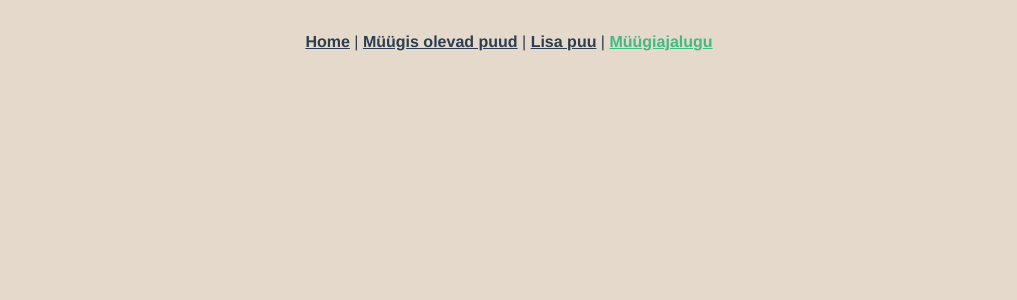
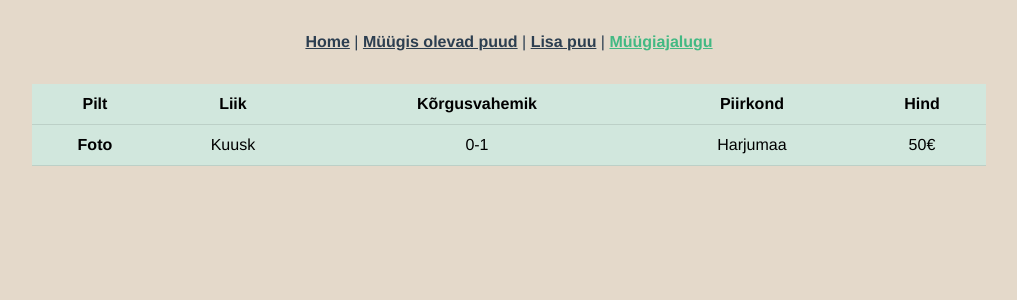
Before and after one commit to raili-git/front_vali_kuusk, a Vue app: page /#/history in a window 1280 px wide. Shown: the top 300 px of the page, without its empty margins (131-1148 px from the left). Built offline with nearby package versions, Linux system fonts and the light colour scheme.

Commit message:
HistoryView

```diff
--- a/src/views/HistoryView.vue
+++ b/src/views/HistoryView.vue
@@ -1,4 +1,29 @@
 <template>
+  <div class="row justify-content-center">
+  <div class="col col-lg-9 ">
+    <table class="table table-hover table-success">
+      <thead>
+      <tr>
+        <th scope="col">Pilt</th>
+        <th scope="col">Liik</th>
+        <th scope="col">Kõrgusvahemik</th>
+        <th scope="col">Piirkond</th>
+        <th scope="col">Hind</th>
+      </tr>
+      </thead>
+      <tbody>
+      <tr>
+        <th>Foto</th>
+        <td>Kuusk</td>
+        <td>0-1</td>
+        <td>Harjumaa</td>
+        <td>50€</td>
+      </tr>
+      </tbody>
+    </table>
+    </div>
+  </div>
+
 
 </template>
 
```
